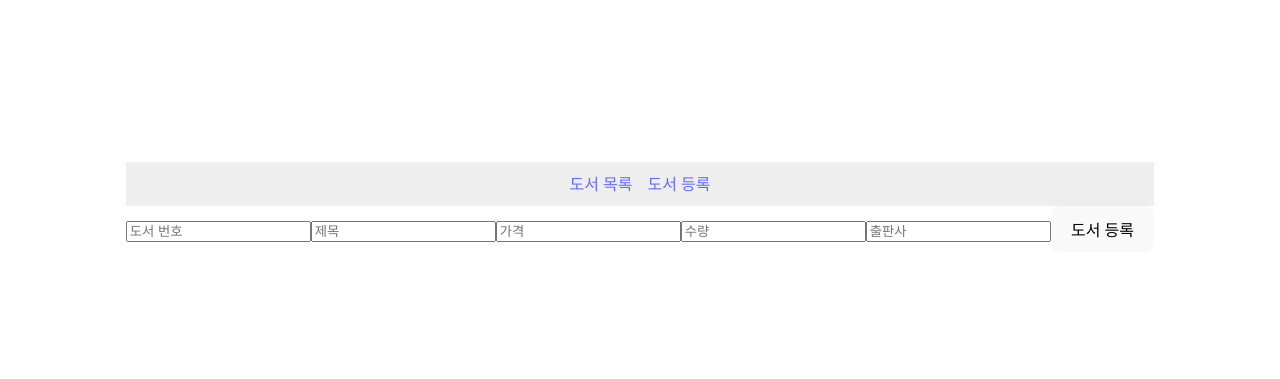
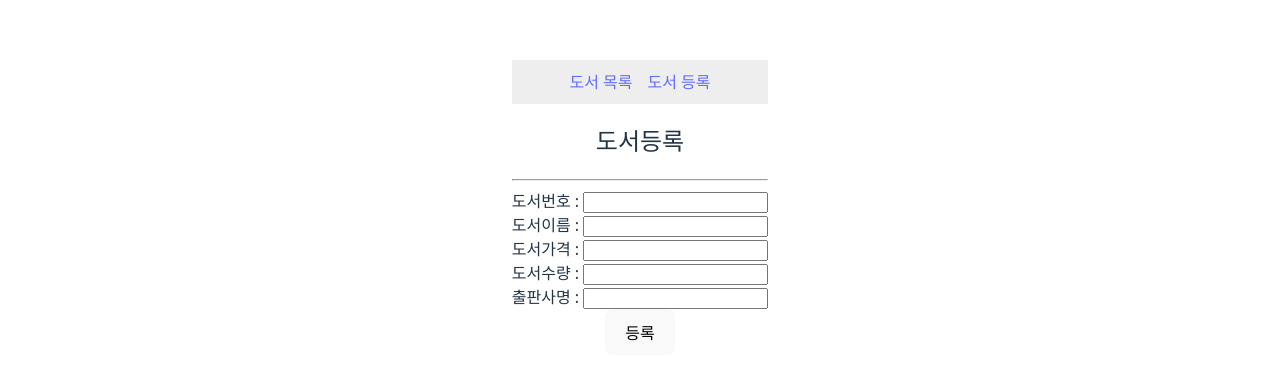
Before and after one commit to woojinkong/book_frontend, a React (Vite) app: page /insert in a window 1280 px wide. Shown: the part 193-572 px from the top of the page. Built offline with nearby package versions, Linux system fonts and the light colour scheme.

Commit message:
create Dockerfile

```diff
--- a/src/tags/BookForm.jsx
+++ b/src/tags/BookForm.jsx
@@ -1,89 +1,26 @@
-import React, { useState } from "react";
+import React, { useState, useEffect } from "react";
 import axios from "axios";
+import { useParams, useNavigate } from "react-router-dom";
 
 const BookForm = () => {
-  const [form, setForm] = useState({
-    no: "",
-    price: "",
-    publisher: "",
-    qty: "",
-    title: "",
-  });
-
-  const handleChange = (e) => {
-    const { name, value } = e.target;
-    setForm((prev) => ({
-      ...prev,
-      [name]: value,
-    }));
-  };
-
-  const handleSubmit = async (e) => {
-    e.preventDefault();
-    try {
-      // 숫자 필드는 정수 변환
-      const payload = {
-        ...form,
-        no: parseInt(form.no),
-        price: parseInt(form.price),
-        qty: parseInt(form.qty),
-      };
-
-      await axios.post("http://localhost:8080/api/books", payload);
-      alert("도서 등록 성공");
-      // 초기화
-      setForm({
-        no: "",
-        title: "",
-        price: "",
-        qty: "",
-        publisher: "",
-      });
-    } catch (error) {
-      console.error("등록 오류:", error);
-      alert("도서 등록 실패");
-    }
-  };
-
   return (
-    <form onSubmit={handleSubmit}>
-      <input
-        name="no"
-        value={form.no}
-        onChange={handleChange}
-        placeholder="도서 번호"
-        required
-      />
-      <input
-        name="title"
-        value={form.title}
-        onChange={handleChange}
-        placeholder="제목"
-        required
-      />
-      <input
-        name="price"
-        value={form.price}
-        onChange={handleChange}
-        placeholder="가격"
-        required
-      />
-      <input
-        name="qty"
-        value={form.qty}
-        onChange={handleChange}
-        placeholder="수량"
-        required
-      />
-      <input
-        name="publisher"
-        value={form.publisher}
-        onChange={handleChange}
-        placeholder="출판사"
-        required
-      />
-      <button type="submit">도서 등록</button>
-    </form>
+    <div>
+      <h2>도서등록</h2>
+      <hr />
+      <form>
+        도서번호 : <input type="text" />
+        <br />
+        도서이름 : <input type="text" />
+        <br />
+        도서가격 : <input type="text" />
+        <br />
+        도서수량 : <input type="text" />
+        <br />
+        출판사명 : <input type="text" />
+        <br />
+        <button>등록</button>
+      </form>
+    </div>
   );
 };
 
```
